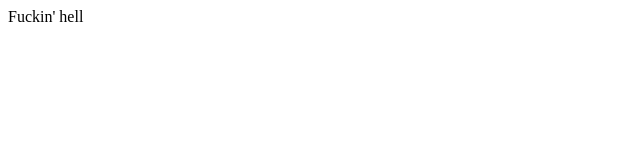
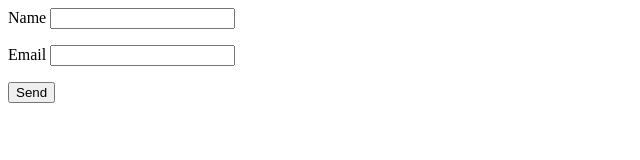
Before and after one commit to kiwizu3/ketchvenche, a plain HTML site: page index.html in a window 1280 px wide. Shown: the whole page, without its empty margins (0-640 px from the left). Drawn offline with Linux system fonts and the light colour scheme.

Commit message:
Form Added

```diff
--- a/index.html
+++ b/index.html
@@ -1 +1,16 @@
-Fuckin' hell
+
+<html>
+<body>
+<form name="contact" netlify>
+  <p>
+    <label>Name <input type="text" name="name" /></label>
+  </p>
+  <p>
+    <label>Email <input type="email" name="email" /></label>
+  </p>
+  <p>
+    <button type="submit">Send</button>
+  </p>
+</form>
+</body>
+</html>
```
